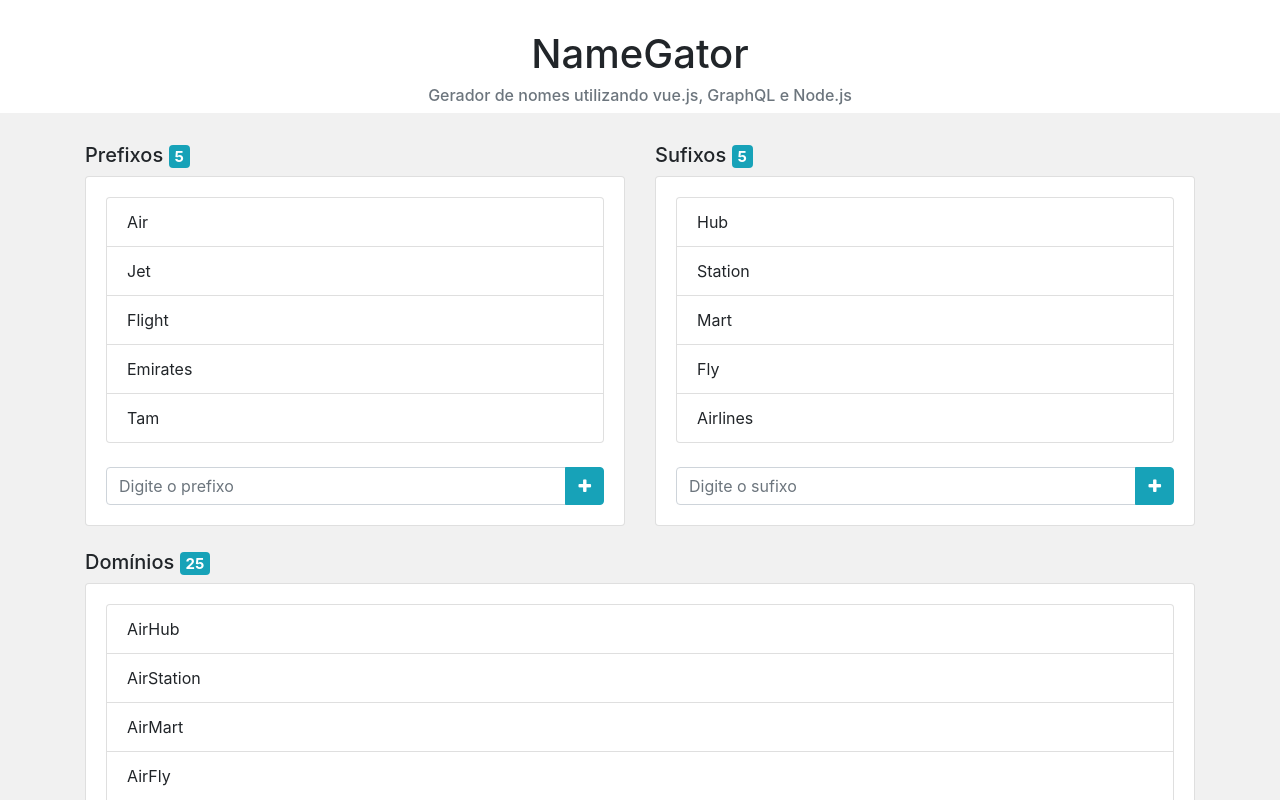
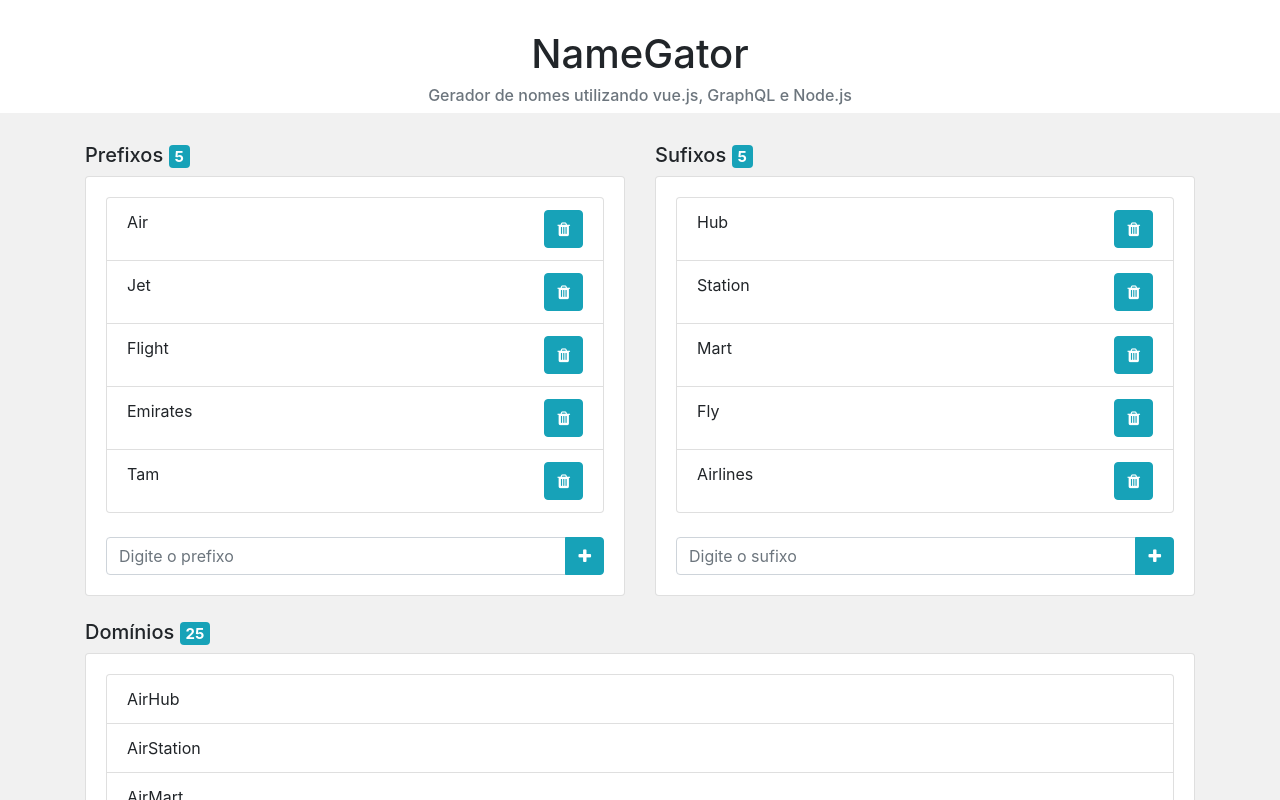
Before and after one commit to igooruh/fullstack-vue-graphql-node, a Vue app: page / in a window 1280 px wide. Shown: the top 800 px of the page. Built offline with nearby package versions, Linux system fonts and the light colour scheme.

Commit message:
Task 00012 - Create new function to delete prefix and sufix

```diff
--- a/src/App.vue
+++ b/src/App.vue
@@ -17,14 +17,25 @@
 						<div class="card-body">
 							<ul class="list-group">
 								<li class="list-group-item" v-for="prefix in prefixes" v-bind:key="prefix">
-									{{ prefix }}
+									<div  class="row">
+										<div class="col-md">
+											{{ prefix }}
+										</div>
+										<div class="col-md text-right">
+											<button title="Excluir prefixo" class="btn btn-info" v-on:click="deletePrefix(prefix)">
+												<span class="fa fa-trash"></span>
+											</button>
+										</div>
+									</div>
 								</li>
 							</ul>
 							<br />
 							<div class="input-group">
-								<input class="form-control" type="text" v-model="prefix" placeholder="Digite o prefixo " />
+								<input class="form-control" type="text" v-model="prefix" v-on:keyup.enter="addPrefixes(prefix)" placeholder="Digite o prefixo " />
 								<div class="input-group-append">
-									<button class="btn btn-info" v-on:click="addSufixes(prefix)"><span class="fa fa-plus"></span></button>
+									<button title="Incluir prefixo" class="btn btn-info" v-on:click="addSufixes(prefix)">
+										<span class="fa fa-plus"></span>
+									</button>
 								</div>
 							</div>
 						</div>
@@ -36,14 +47,25 @@
 						<div class="card-body">
 							<ul class="list-group">
 								<li class="list-group-item" v-for="sufix in sufixes" v-bind:key="sufix">
-									{{ sufix }}
+									<div class="row">
+										<div class="col-md">
+											{{ sufix }}
+										</div>
+										<div class="col-md text-right">
+											<button title="Excluir sufixo" class="btn btn-info" v-on:click="deleteSufix(sufix)">
+												<span class="fa fa-trash"></span>
+											</button>
+										</div>
+									</div>
 								</li>
 							</ul>
 							<br />
 							<div class="input-group">
-								<input class="form-control" type="text" v-model="sufix" placeholder="Digite o sufixo" />
+								<input class="form-control" type="text" v-model="sufix" v-on:keyup.enter="addSufixes(sufix)" placeholder="Digite o sufixo" />
 								<div class="input-group-append">
-									<button class="btn btn-info" v-on:click="addSufixes(sufix)"><span class="fa fa-plus"></span></button>
+									<button title="Incluir sufixo" class="btn btn-info" v-on:click="addSufixes(sufix)">
+										<span class="fa fa-plus"></span>
+									</button>
 								</div>
 							</div>
 						</div>
@@ -97,9 +119,19 @@
 			this.generate();
 		},
 
+		deletePrefix(prefix) {
+			this.prefixes.splice(this.prefixes.indexOf(prefix), 1);
+			this.generate();
+		},
+
 		addSufixes(sufix) {
 			this.sufixes.push(sufix);
 			this.sufix = '';
+			this.generate();
+		},
+
+		deleteSufix(sufix) {
+			this.sufixes.splice(this.sufixes.indexOf(sufix), 1);
 			this.generate();
 		},
 
```
